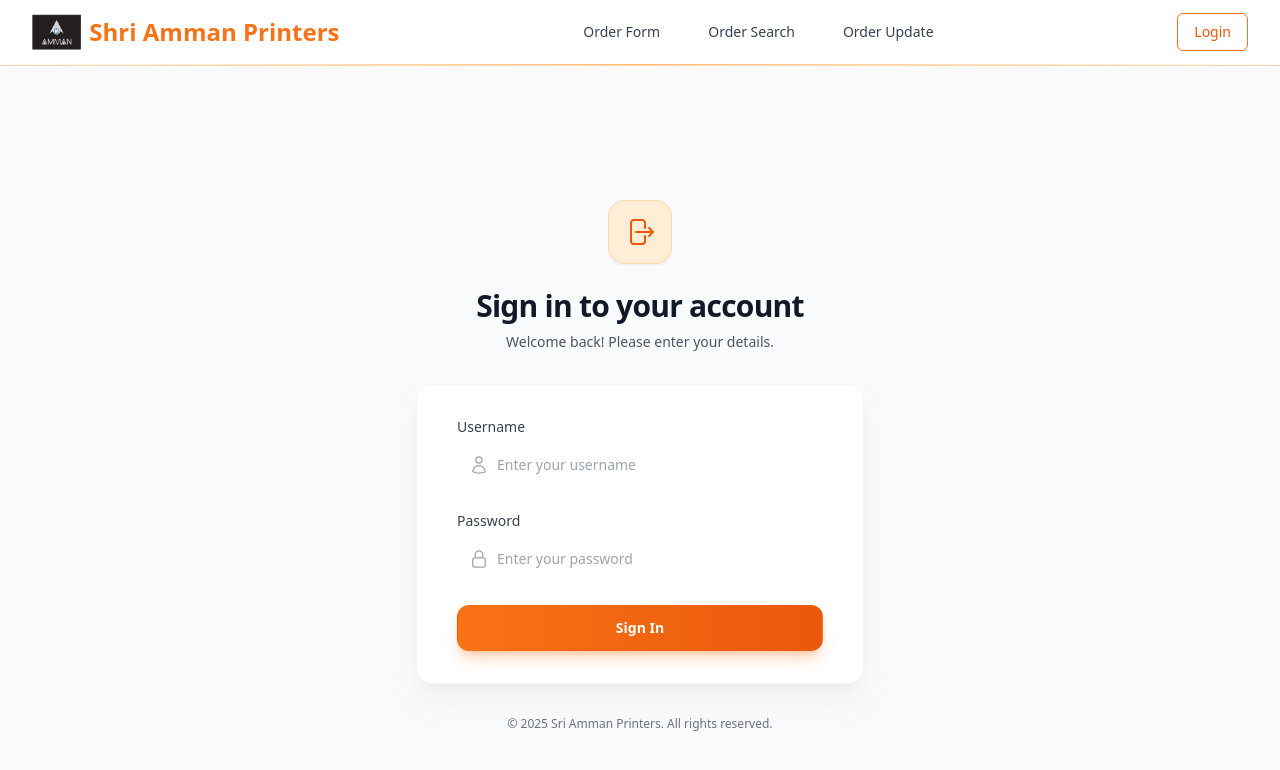
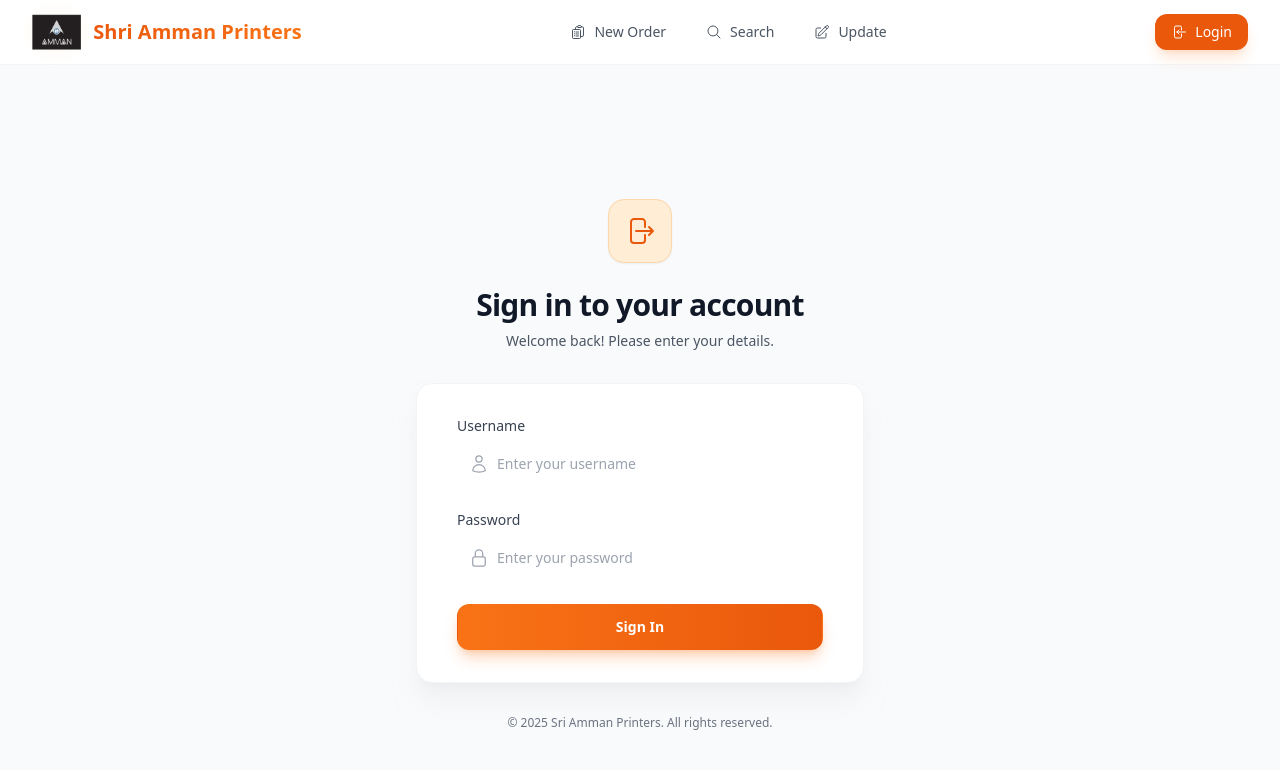
Before and after one commit to sathees-palanisamy/amman, a React (Create React App) app in the folder client/: page / in a window 1280 px wide. Shown: the top 770 px of the page. Built offline with nearby package versions, Linux system fonts and the light colour scheme.

Commit message:
enhanced Navbar

```diff
--- a/client/src/Navbar/NavBar.js
+++ b/client/src/Navbar/NavBar.js
@@ -1,7 +1,15 @@
 import React from "react";
 import { NavLink, Link } from "react-router-dom";
 import { useSelector, useDispatch } from "react-redux";
-import { IoClose, IoMenu } from "react-icons/io5";
+import {
+  Bars3Icon,
+  XMarkIcon,
+  ArrowRightOnRectangleIcon,
+  ArrowLeftOnRectangleIcon,
+  ClipboardDocumentListIcon,
+  MagnifyingGlassIcon,
+  PencilSquareIcon
+} from "@heroicons/react/24/outline";
 import Amman from "../Amman.png";
 import "./Navbar.css";
 import { logoffFunc } from "../redux/actions/auth";
@@ -22,35 +30,50 @@ function NavBar() {
     window.location.href = "/";
   };
 
-  const linkBase =
-    "block px-4 py-2 rounded-md text-sm font-medium transition-colors duration-150";
-  const desktopLink = (isActive) =>
-    `${linkBase} ${isActive ? "text-orange-600 bg-orange-50" : "text-gray-700 hover:text-orange-600 hover:bg-orange-50 dark:text-gray-200"}`;
+  const desktopLink = ({ isActive }) =>
+    `flex items-center gap-2 px-4 py-2 rounded-xl text-sm font-medium transition-all duration-200 ${
+      isActive
+        ? "bg-orange-50 text-orange-600 shadow-sm ring-1 ring-orange-200"
+        : "text-gray-600 hover:text-orange-600 hover:bg-orange-50/50"
+    }`;
+
+  const mobileLink = ({ isActive }) =>
+    `flex items-center gap-3 px-4 py-3 rounded-xl text-base font-medium transition-all duration-200 ${
+      isActive
+        ? "bg-orange-50 text-orange-600 shadow-sm"
+        : "text-gray-600 hover:bg-gray-50 hover:text-gray-900"
+    }`;
 
   return (
-    <nav className="bg-white dark:bg-gray-900 border-b border-orange-200">
+    <nav className="sticky top-0 z-50 bg-white/80 dark:bg-gray-900/80 backdrop-blur-md border-b border-gray-100 dark:border-gray-800">
       <div className="max-w-7xl mx-auto px-4 sm:px-6 lg:px-8">
         <div className="flex items-center justify-between h-16">
           {/* Left: Logo */}
-          <div className="flex items-center gap-3">
-            <Link to="/" className="flex items-center" aria-label="Home">
-              <img src={Amman} alt="Shri Amman Printers" className="h-9 w-auto" />
-              <span className="ml-2 text-2xl font-semibold text-orange-500 dark:text-white">
+          <div className="flex-shrink-0">
+            <Link to="/" className="flex items-center gap-3 group" aria-label="Home">
+              <div className="relative">
+                <div className="absolute inset-0 bg-orange-200 rounded-full blur opacity-20 group-hover:opacity-40 transition-opacity"></div>
+                <img src={Amman} alt="Shri Amman Printers" className="relative h-9 w-auto transform group-hover:scale-105 transition-transform duration-200" />
+              </div>
+              <span className="text-xl font-bold bg-clip-text text-transparent bg-gradient-to-r from-orange-600 to-orange-500 hidden sm:block">
                 Shri Amman Printers
               </span>
             </Link>
           </div>
 
           {/* Center / Desktop Links */}
-          <div className="hidden md:flex md:items-center md:space-x-1 lg:space-x-4">
-            <NavLink to="/form" className={({ isActive }) => desktopLink(isActive)}>
-              Order Form
+          <div className="hidden md:flex md:items-center md:space-x-2">
+            <NavLink to="/form" className={desktopLink}>
+              <ClipboardDocumentListIcon className="w-4 h-4" />
+              <span>New Order</span>
             </NavLink>
-            <NavLink to="/status" className={({ isActive }) => desktopLink(isActive)}>
-              Order Search
+            <NavLink to="/status" className={desktopLink}>
+              <MagnifyingGlassIcon className="w-4 h-4" />
+              <span>Search</span>
             </NavLink>
-            <NavLink to="/update" className={({ isActive }) => desktopLink(isActive)}>
-              Order Update
+            <NavLink to="/update" className={desktopLink}>
+              <PencilSquareIcon className="w-4 h-4" />
+              <span>Update</span>
             </NavLink>
           </div>
 
@@ -60,16 +83,18 @@ function NavBar() {
               {login ? (
                 <button
                   onClick={OnclickLogout}
-                  className="inline-flex items-center px-4 py-2 bg-orange-500 hover:bg-orange-600 text-white text-sm font-medium rounded-md shadow-sm focus:outline-none focus:ring-2 focus:ring-orange-300"
+                  className="inline-flex items-center gap-2 px-4 py-2 bg-gray-50 hover:bg-gray-100 text-gray-700 text-sm font-medium rounded-xl transition-colors border border-gray-200"
                 >
+                  <ArrowRightOnRectangleIcon className="w-4 h-4" />
                   Logout
                 </button>
               ) : (
                 <Link
                   to="/"
                   onClick={OnclickLogout}
-                  className="inline-flex items-center px-4 py-2 bg-transparent border border-orange-500 text-orange-600 hover:bg-orange-50 text-sm font-medium rounded-md focus:outline-none focus:ring-2 focus:ring-orange-300"
+                  className="inline-flex items-center gap-2 px-4 py-2 bg-orange-600 hover:bg-orange-700 text-white text-sm font-medium rounded-xl shadow-lg shadow-orange-500/20 transition-all hover:-translate-y-0.5"
                 >
+                  <ArrowLeftOnRectangleIcon className="w-4 h-4" />
                   Login
                 </Link>
               )}
@@ -80,77 +105,69 @@ function NavBar() {
               onClick={toggleMenu}
               aria-expanded={showMenu}
               aria-label="Toggle menu"
-              className="inline-flex items-center justify-center p-2 rounded-md text-orange-600 hover:bg-orange-50 md:hidden focus:outline-none focus:ring-2 focus:ring-offset-2 focus:ring-orange-300"
+              className="md:hidden inline-flex items-center justify-center p-2 rounded-xl text-gray-500 hover:text-orange-600 hover:bg-orange-50 focus:outline-none focus:ring-2 focus:ring-orange-200 transition-colors"
             >
-              {showMenu ? <IoClose className="w-6 h-6" /> : <IoMenu className="w-6 h-6" />}
+              {showMenu ? <XMarkIcon className="w-6 h-6" /> : <Bars3Icon className="w-6 h-6" />}
             </button>
           </div>
         </div>
       </div>
 
-      {/* Decorative divider */}
-      <div className="h-px bg-gradient-to-r from-transparent via-orange-300 to-transparent" />
-
       {/* Mobile Menu Panel */}
       <div
-        className={`md:hidden fixed inset-0 z-40 transform ${showMenu ? "translate-x-0" : "translate-x-full"} transition-transform duration-300 ease-in-out`}
-        aria-hidden={!showMenu}
+        className={`md:hidden fixed inset-0 z-40 transition-opacity duration-300 ${
+          showMenu ? "opacity-100 pointer-events-auto" : "opacity-0 pointer-events-none"
+        }`}
       >
+        {/* Backdrop */}
         <div
-          className="absolute inset-0 bg-black/30"
+          className="absolute inset-0 bg-gray-900/20 backdrop-blur-sm"
           onClick={closeMenu}
           aria-hidden="true"
         />
-        <div className="absolute right-0 w-80 max-w-full h-full bg-white dark:bg-gray-900 shadow-xl p-6 overflow-auto">
-          <div className="flex items-center justify-between mb-6">
-            <Link to="/" onClick={closeMenu} className="flex items-center gap-3">
-              <img src={Amman} alt="logo" className="h-8" />
-              <span className="text-lg font-semibold text-orange-500">Shri Amman</span>
-            </Link>
-            <button onClick={closeMenu} className="p-2 rounded-md text-gray-600 hover:bg-gray-100 dark:text-gray-300">
-              <IoClose className="w-6 h-6" />
+
+        {/* Panel */}
+        <div
+          className={`absolute right-0 top-0 bottom-0 w-72 bg-white dark:bg-gray-900 shadow-2xl transform transition-transform duration-300 ease-out ${
+            showMenu ? "translate-x-0" : "translate-x-full"
+          }`}
+        >
+          <div className="flex flex-col h-full">
+            <div className="flex items-center justify-between p-5 border-b border-gray-100 dark:border-gray-800">
+              <span className="text-lg font-bold text-gray-900 dark:text-white">Menu</span>
+              <button
+                onClick={closeMenu}
+                className="p-2 rounded-lg text-gray-500 hover:bg-gray-100 dark:hover:bg-gray-800 transition-colors"
+              >
+                <XMarkIcon className="w-6 h-6" />
               </button>
             </div>
 
-          <nav className="space-y-1">
-            <NavLink
-              to="/form"
-              onClick={closeMenu}
-              className={({ isActive }) =>
-                `block px-4 py-3 rounded-md text-base font-medium ${isActive ? "bg-orange-50 text-orange-600" : "text-gray-700 hover:bg-gray-50 dark:text-gray-200 dark:hover:bg-gray-800"}`
-              }
-            >
-              Order Form
+            <nav className="flex-1 px-4 py-6 space-y-2 overflow-y-auto">
+              <NavLink to="/form" onClick={closeMenu} className={mobileLink}>
+                <ClipboardDocumentListIcon className="w-5 h-5" />
+                New Order
               </NavLink>
-            <NavLink
-              to="/status"
-              onClick={closeMenu}
-              className={({ isActive }) =>
-                `block px-4 py-3 rounded-md text-base font-medium ${isActive ? "bg-orange-50 text-orange-600" : "text-gray-700 hover:bg-gray-50 dark:text-gray-200 dark:hover:bg-gray-800"}`
-              }
-            >
+              <NavLink to="/status" onClick={closeMenu} className={mobileLink}>
+                <MagnifyingGlassIcon className="w-5 h-5" />
                 Order Search
               </NavLink>
-            <NavLink
-              to="/update"
-              onClick={closeMenu}
-              className={({ isActive }) =>
-                `block px-4 py-3 rounded-md text-base font-medium ${isActive ? "bg-orange-50 text-orange-600" : "text-gray-700 hover:bg-gray-50 dark:text-gray-200 dark:hover:bg-gray-800"}`
-              }
-            >
+              <NavLink to="/update" onClick={closeMenu} className={mobileLink}>
+                <PencilSquareIcon className="w-5 h-5" />
                 Order Update
               </NavLink>
             </nav>
 
-          <div className="mt-6 pt-4 border-t border-orange-100">
+            <div className="p-5 border-t border-gray-100 dark:border-gray-800 bg-gray-50 dark:bg-gray-800/50">
               {login ? (
                 <button
                   onClick={() => {
                     OnclickLogout();
                     closeMenu();
                   }}
-                className="w-full inline-flex justify-center items-center px-4 py-2 bg-orange-500 hover:bg-orange-600 text-white text-sm font-medium rounded-md focus:outline-none focus:ring-2 focus:ring-orange-300"
+                  className="w-full inline-flex justify-center items-center gap-2 px-4 py-3 bg-white border border-gray-200 text-gray-700 font-medium rounded-xl hover:bg-gray-50 transition-colors shadow-sm"
                 >
+                  <ArrowRightOnRectangleIcon className="w-5 h-5" />
                   Logout
                 </button>
               ) : (
@@ -160,11 +177,13 @@ function NavBar() {
                     OnclickLogout();
                     closeMenu();
                   }}
-                className="w-full inline-flex justify-center items-center px-4 py-2 border border-orange-500 text-orange-600 hover:bg-orange-50 text-sm font-medium rounded-md focus:outline-none focus:ring-2 focus:ring-orange-300"
+                  className="w-full inline-flex justify-center items-center gap-2 px-4 py-3 bg-orange-600 text-white font-medium rounded-xl hover:bg-orange-700 transition-colors shadow-lg shadow-orange-500/20"
                 >
+                  <ArrowLeftOnRectangleIcon className="w-5 h-5" />
                   Login
                 </Link>
               )}
+            </div>
           </div>
         </div>
       </div>
```
Also changed, not shown: 11 other files (tests, documents, lock files or other folders). Lines whose indentation alone changed are shown as unchanged.
